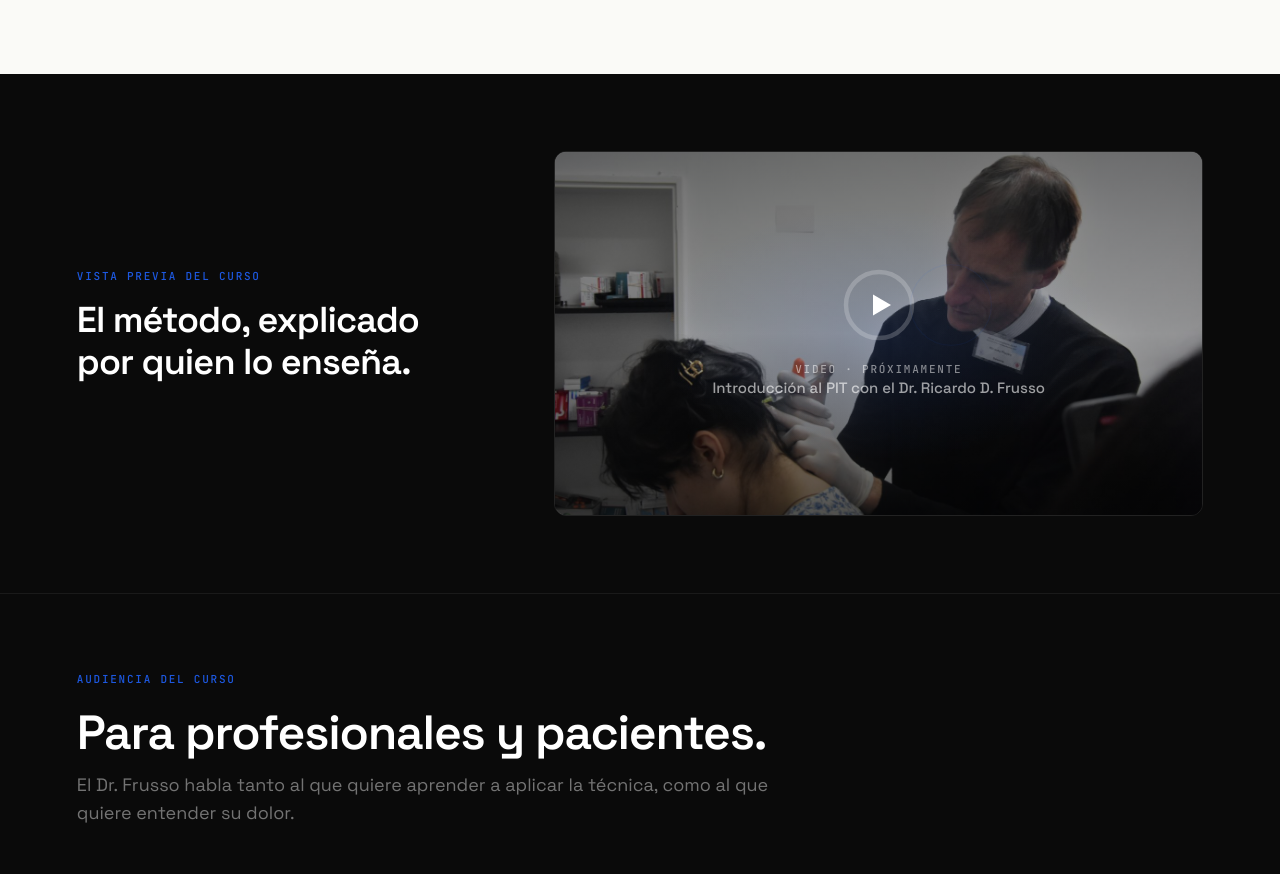
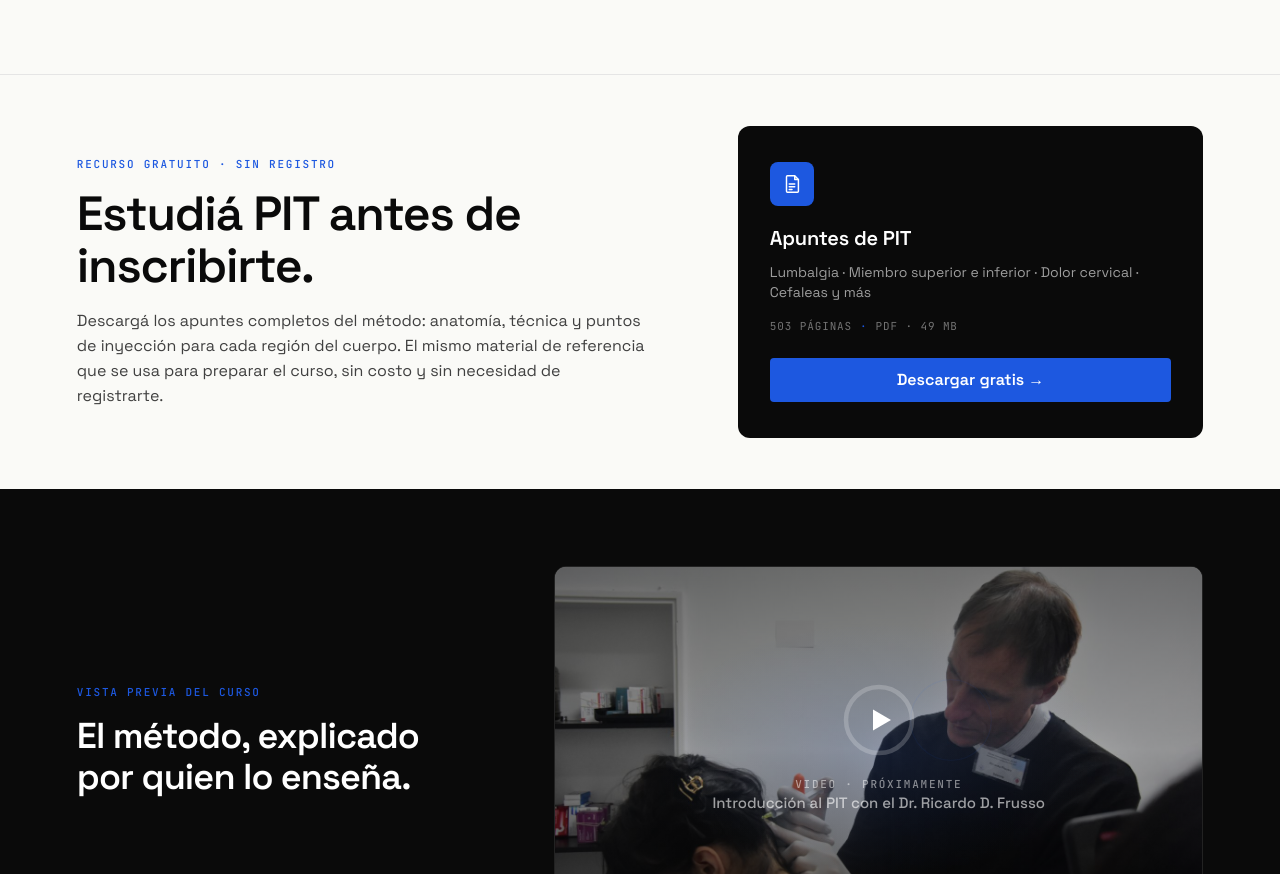
Before and after one commit to camilovil/curso-pit, a website: page index.html in a window 1280 px wide. Shown: the part 1749-2623 px from the top of the page. Drawn offline with Linux system fonts and the light colour scheme.

Commit message:
Agregar sección Recurso Gratuito: descarga de Apuntes PIT (503 pag) sin registro

```diff
--- a/index.html
+++ b/index.html
@@ -276,6 +276,47 @@
         </div>
       </div>
 
+    </section>
+
+    <!-- === SECCIÓN: RECURSO GRATUITO === -->
+    <section class="freebie-section" id="apuntes">
+      <div class="freebie-inner">
+
+        <div class="freebie-text animate-in">
+          <p class="eyebrow freebie-eyebrow">Recurso Gratuito · Sin registro</p>
+          <h2 class="freebie-title section-title-hoverable">
+            <span class="hover-underline">Estudiá PIT antes de inscribirte.</span>
+          </h2>
+          <p class="freebie-subtitle">
+            Descargá los apuntes completos del método: anatomía, técnica y puntos de
+            inyección para cada región del cuerpo. El mismo material de referencia
+            que se usa para preparar el curso, sin costo y sin necesidad de registrarte.
+          </p>
+        </div>
+
+        <div class="freebie-card animate-in" style="transition-delay:0.15s">
+          <div class="freebie-card-icon">
+            <svg viewBox="0 0 24 24" fill="none" xmlns="http://www.w3.org/2000/svg">
+              <path d="M7 3h8l4 4v13a1 1 0 0 1-1 1H7a1 1 0 0 1-1-1V4a1 1 0 0 1 1-1z" stroke="currentColor" stroke-width="1.6" stroke-linejoin="round"/>
+              <path d="M15 3v4h4" stroke="currentColor" stroke-width="1.6" stroke-linejoin="round"/>
+              <path d="M9 12h6M9 15h6M9 18h3" stroke="currentColor" stroke-width="1.6" stroke-linecap="round"/>
+            </svg>
+          </div>
+          <p class="freebie-card-title">Apuntes de PIT</p>
+          <p class="freebie-card-desc">
+            Lumbalgia · Miembro superior e inferior · Dolor cervical · Cefaleas y más
+          </p>
+          <div class="freebie-card-meta">
+            <span>503 páginas</span>
+            <span class="freebie-card-sep" aria-hidden="true">·</span>
+            <span>PDF · 49 MB</span>
+          </div>
+          <a href="docs/Apuntes-PIT-Neuroproloterapia-Dr-Frusso.pdf" download class="btn btn-primary freebie-btn">
+            Descargar gratis →
+          </a>
+        </div>
+
+      </div>
     </section>
 
     <!-- === SECCIÓN: VIDEO === -->
--- a/src/styles.css
+++ b/src/styles.css
@@ -1074,6 +1074,109 @@ h4, .h4 {
   text-transform: uppercase;
 }
 
+/* === SECCIÓN: RECURSO GRATUITO === */
+.freebie-section {
+  background-color: var(--hueso);
+  padding: var(--section-padding);
+  padding-top: clamp(32px, 4vw, 56px);
+  padding-bottom: clamp(32px, 4vw, 56px);
+  border-top: 1px solid var(--ink-10);
+}
+
+.freebie-inner {
+  max-width: var(--content-max);
+  margin: 0 auto;
+  display: grid;
+  grid-template-columns: 1.3fr 1fr;
+  gap: 56px;
+  align-items: center;
+}
+
+.freebie-eyebrow {
+  color: var(--azul);
+  margin-bottom: 16px;
+}
+
+.freebie-title {
+  margin-bottom: 16px;
+}
+
+.freebie-subtitle {
+  color: var(--ink-60);
+  font-size: 16px;
+  line-height: 25px;
+  max-width: 56ch;
+}
+
+.freebie-card {
+  background-color: var(--negro);
+  border-radius: 12px;
+  padding: 36px 32px;
+  display: flex;
+  flex-direction: column;
+  align-items: flex-start;
+  gap: 12px;
+}
+
+.freebie-card-icon {
+  width: 44px;
+  height: 44px;
+  background-color: var(--azul);
+  border-radius: 8px;
+  display: flex;
+  align-items: center;
+  justify-content: center;
+  color: #fff;
+  margin-bottom: 8px;
+}
+
+.freebie-card-icon svg {
+  width: 22px;
+  height: 22px;
+}
+
+.freebie-card-title {
+  font-family: var(--font-sans);
+  font-weight: 600;
+  font-size: 20px;
+  color: #fff;
+  letter-spacing: -0.01em;
+}
+
+.freebie-card-desc {
+  font-size: 14px;
+  line-height: 20px;
+  color: rgba(255, 255, 255, 0.6);
+}
+
+.freebie-card-meta {
+  font-family: var(--font-mono);
+  font-size: 11px;
+  letter-spacing: 0.08em;
+  text-transform: uppercase;
+  color: var(--ink-40);
+  display: flex;
+  align-items: center;
+  gap: 8px;
+  margin-bottom: 8px;
+}
+
+.freebie-card-sep {
+  color: var(--azul);
+}
+
+.freebie-btn {
+  width: 100%;
+  justify-content: center;
+}
+
+@media (max-width: 768px) {
+  .freebie-inner {
+    grid-template-columns: 1fr;
+    gap: 32px;
+  }
+}
+
 /* === SECCIÓN: VIDEO === */
 .video-section {
   background-color: var(--negro);
```
Also changed, not shown: styles.min.css, 1 other file.
